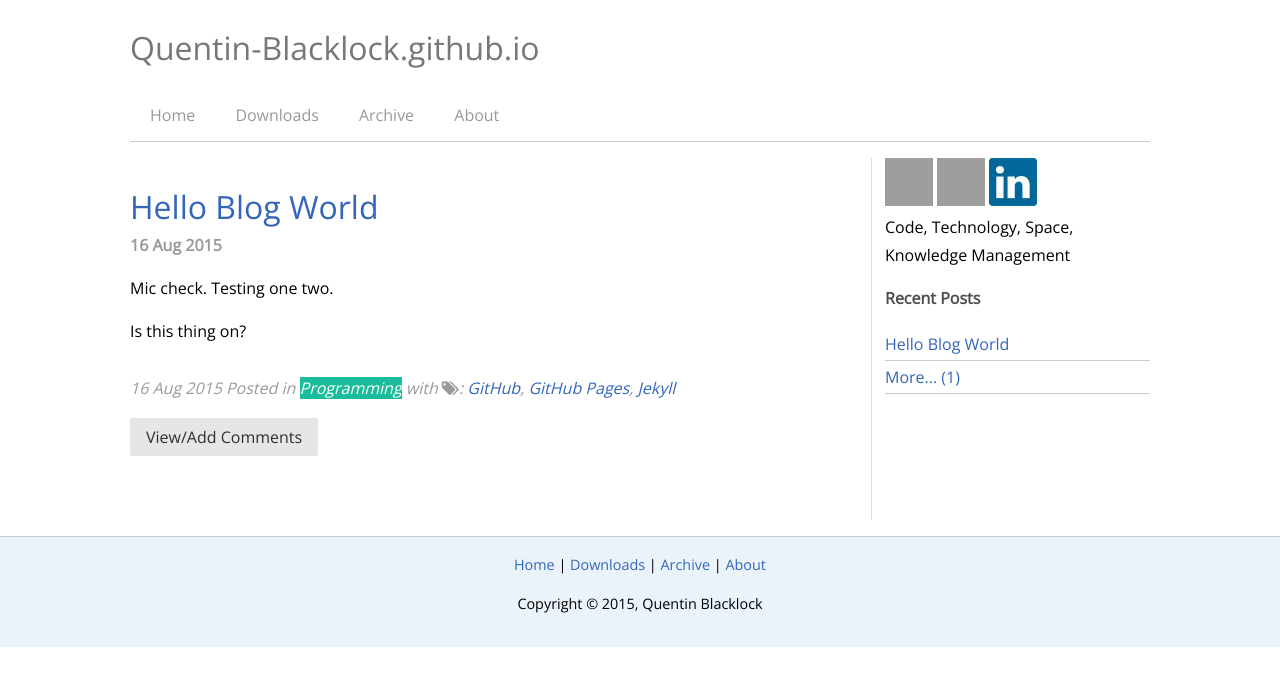
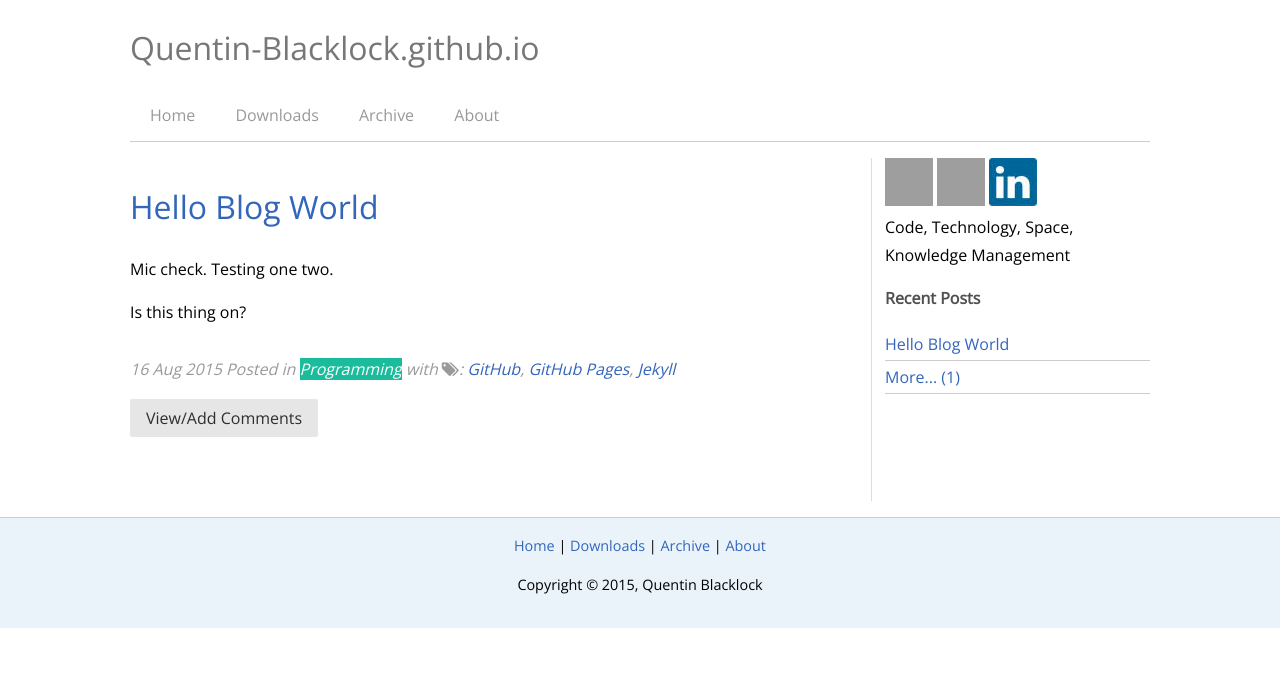
Before and after one commit to quentin-blacklock/quentin-blacklock.github.io, a Jekyll site: the page built from _posts/2015-08-16-that-hello-blog-world.md, in a window 1280 px wide. Shown: the top 686 px of the page. Built offline with Jekyll 4.4.1, drawn with Linux system fonts in a browser that asks for light colours; nearby versions of some CDN libraries; Markdown is read by kramdown in place of the engine named in the settings; grey boxes are pictures that could not be loaded.

Commit message:
Eliminate Date From Post Header

```diff
--- a/_layouts/post.html
+++ b/_layouts/post.html
@@ -6,7 +6,7 @@ layout: default
 
 <div class="post">
   <h1 class="post-title"><a href="{{ page.url }}">{{ page.title }}</a></h1>
-  <span class="post-date">{{ page.date | date_to_string }}</span>
+  <!--<span class="post-date">{{ page.date | date_to_string }}</span>-->
 
   {{ content }}
 
```
